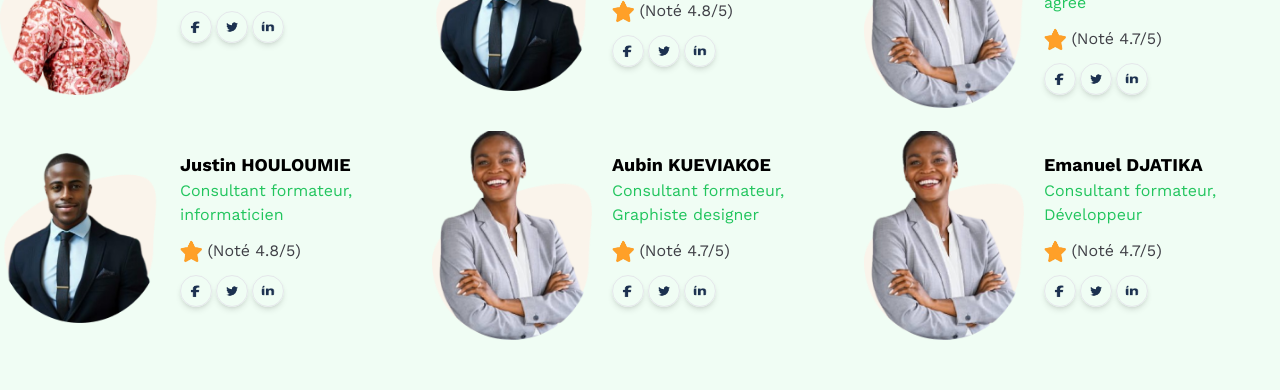
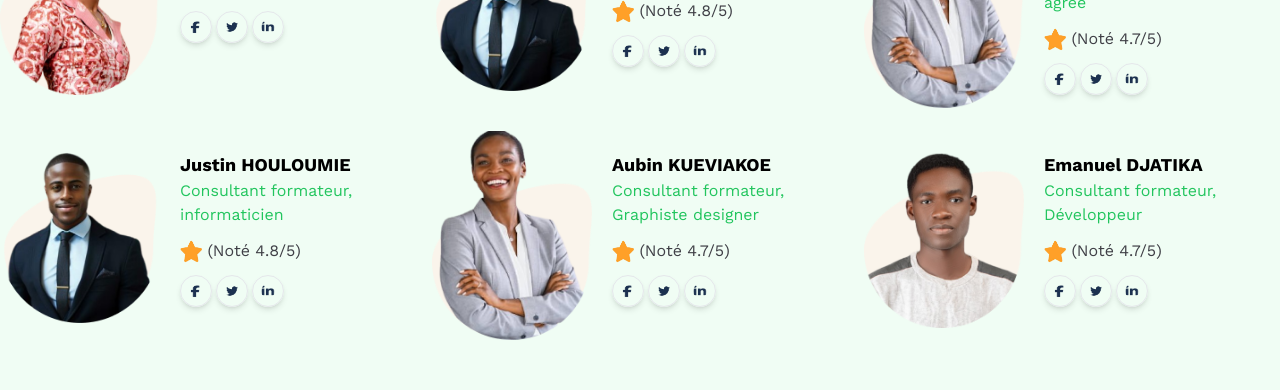
Before and after one commit to MnD3v/cabinet-acte, a Next.js app: page / in a window 1280 px wide. Shown: the part 5860-6250 px from the top of the page. Built offline with nearby package versions, Linux system fonts and the light colour scheme; a web font is replaced by a local one.

Commit message:
my image

```diff
--- a/src/app/components/equipe.tsx
+++ b/src/app/components/equipe.tsx
@@ -5,7 +5,7 @@ import Animations from './utils/item'
 const Equipe = () => {
     const membres = [{ image: "/equipe/pignandi.png", poste: "Responsable pôle RH", nom: "Dr Géraldine PIGNANDI", note: "4.5" }, { image: "/equipe/vice-pdg.png", poste: "Consultant formateur, Stratégie Marketing", nom: "Dr Luc MAGREBE", note: "4.8" }, { image: "/equipe/marketing.png", poste: " Gestionnaire Comptable agrée", nom: "Drt R. Kangni KUEVIAKOE", note: "4.7" },
         { image: "/equipe/vice-pdg.png", poste: "Consultant formateur, informaticien", nom: "Justin HOULOUMIE", note: "4.8" }, { image: "/equipe/marketing.png", poste: "Consultant formateur, Graphiste designer", nom: "Aubin KUEVIAKOE", note: "4.7" },
-        { image: "/equipe/marketing.png", poste: "Consultant formateur, Développeur ", nom: "Emanuel DJATIKA", note: "4.7" },
+        { image: "/equipe/manu.png", poste: "Consultant formateur, Développeur ", nom: "Emanuel DJATIKA", note: "4.7" },
 
 
     ]
```
Also changed, not shown: public/equipe/manu.png (added).
